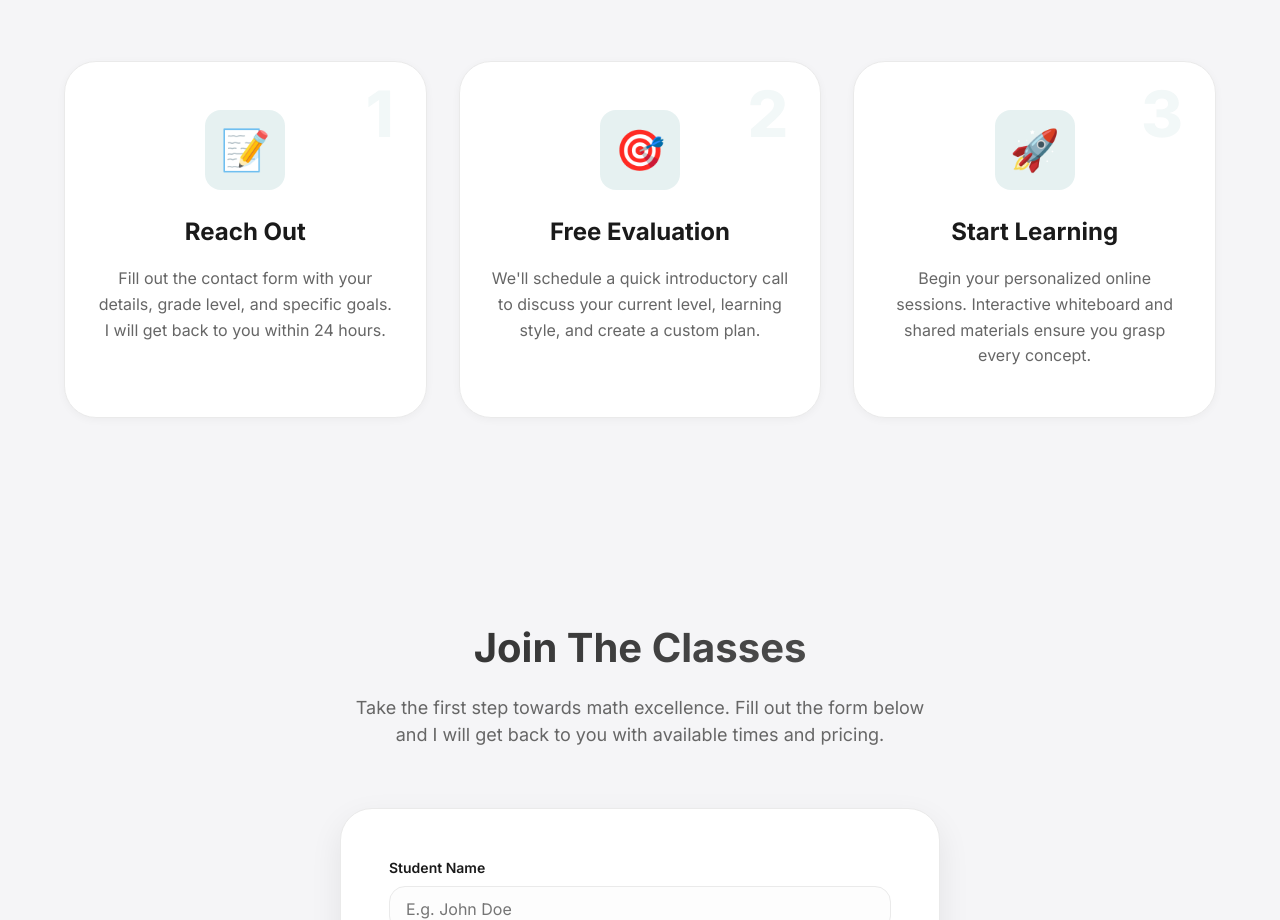
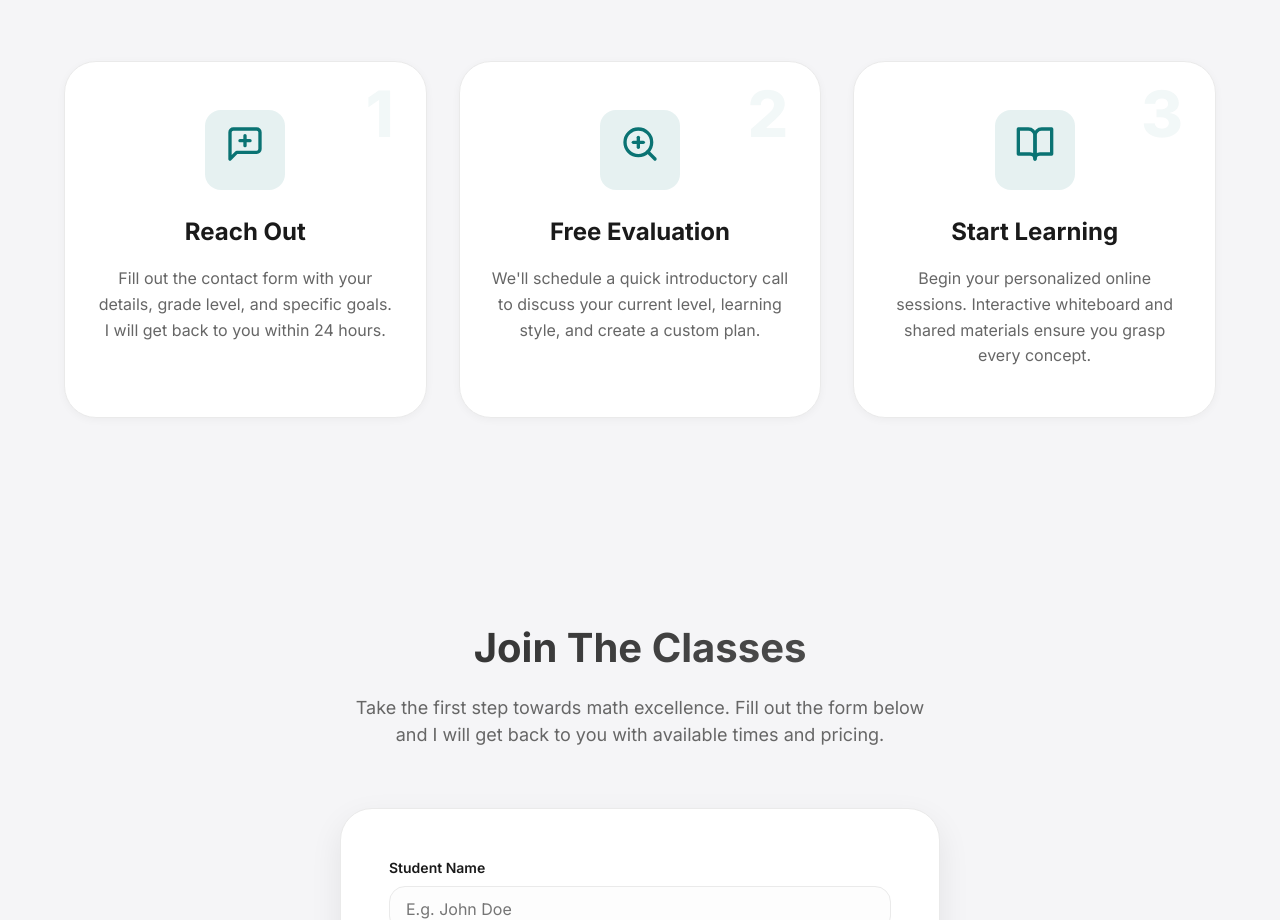
Before and after one commit to parsaabbasian/Math_Tutoring, a Next.js app: page / in a window 1280 px wide. Shown: the part 1925-2845 px from the top of the page. Built offline with nearby package versions, Linux system fonts and the light colour scheme.

Commit message:
Replace generic emojis with custom professional SVG icons

```diff
--- a/src/app/components/HowItWorks.tsx
+++ b/src/app/components/HowItWorks.tsx
@@ -1,23 +1,47 @@
 import styles from './HowItWorks.module.css';
+
+const ReachOutIcon = () => (
+  <svg width="40" height="40" viewBox="0 0 24 24" fill="none" stroke="currentColor" strokeWidth="2" strokeLinecap="round" strokeLinejoin="round">
+    <path d="M21 15a2 2 0 0 1-2 2H7l-4 4V5a2 2 0 0 1 2-2h14a2 2 0 0 1 2 2z"></path>
+    <line x1="9" y1="10" x2="15" y2="10"></line>
+    <line x1="12" y1="7" x2="12" y2="13"></line>
+  </svg>
+);
+
+const EvaluationIcon = () => (
+  <svg width="40" height="40" viewBox="0 0 24 24" fill="none" stroke="currentColor" strokeWidth="2" strokeLinecap="round" strokeLinejoin="round">
+    <circle cx="11" cy="11" r="8"></circle>
+    <line x1="21" y1="21" x2="16.65" y2="16.65"></line>
+    <line x1="8" y1="11" x2="14" y2="11"></line>
+    <line x1="11" y1="8" x2="11" y2="14"></line>
+  </svg>
+);
+
+const LearningIcon = () => (
+  <svg width="40" height="40" viewBox="0 0 24 24" fill="none" stroke="currentColor" strokeWidth="2" strokeLinecap="round" strokeLinejoin="round">
+    <path d="M2 3h6a4 4 0 0 1 4 4v14a3 3 0 0 0-3-3H2z"></path>
+    <path d="M22 3h-6a4 4 0 0 0-4 4v14a3 3 0 0 1 3-3h7z"></path>
+  </svg>
+);
 
 const steps = [
   {
     id: 1,
     title: "Reach Out",
     description: "Fill out the contact form with your details, grade level, and specific goals. I will get back to you within 24 hours.",
-    icon: "📝"
+    icon: <ReachOutIcon />
   },
   {
     id: 2,
     title: "Free Evaluation",
     description: "We'll schedule a quick introductory call to discuss your current level, learning style, and create a custom plan.",
-    icon: "🎯"
+    icon: <EvaluationIcon />
   },
   {
     id: 3,
     title: "Start Learning",
     description: "Begin your personalized online sessions. Interactive whiteboard and shared materials ensure you grasp every concept.",
-    icon: "🚀"
+    icon: <LearningIcon />
   }
 ];
 
```
